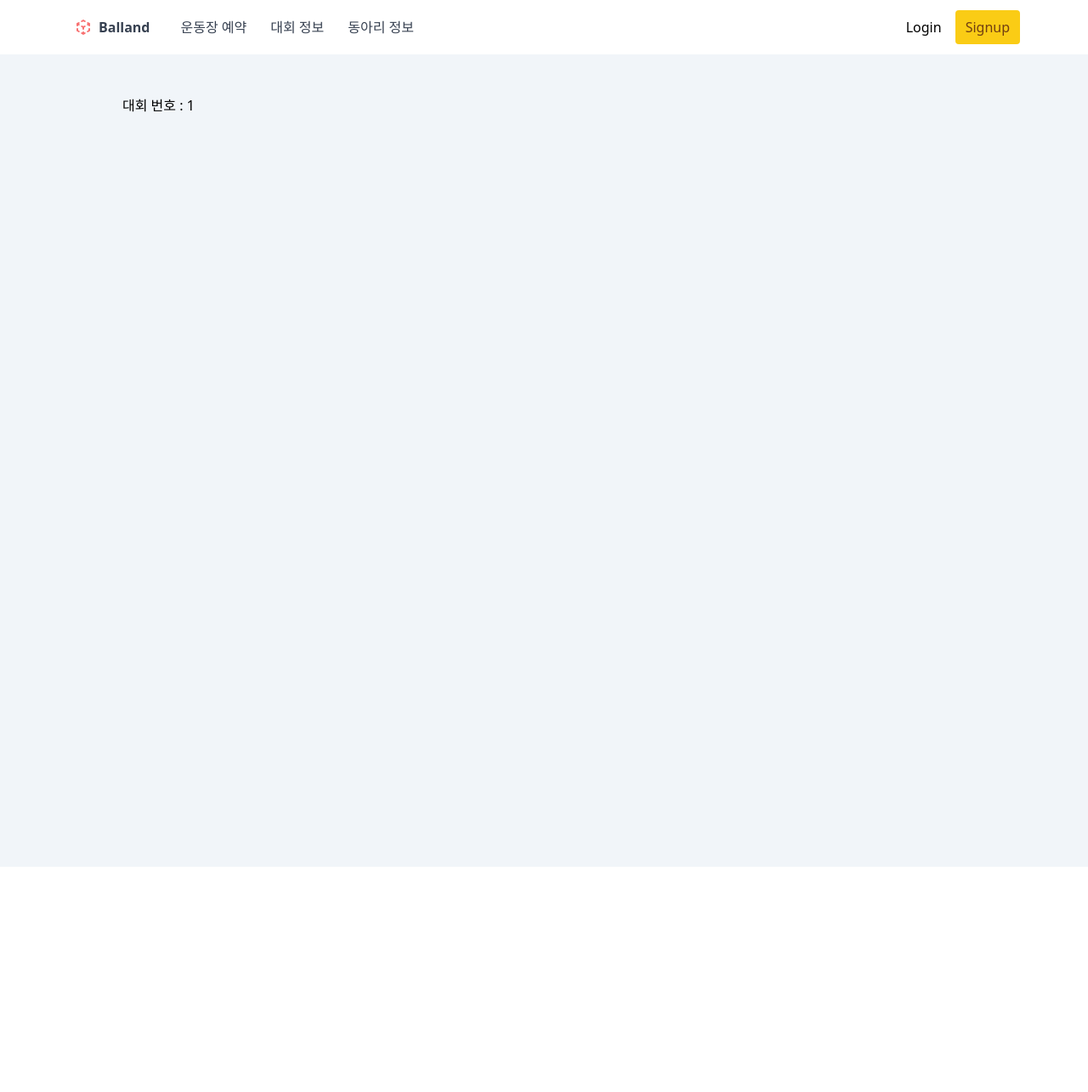
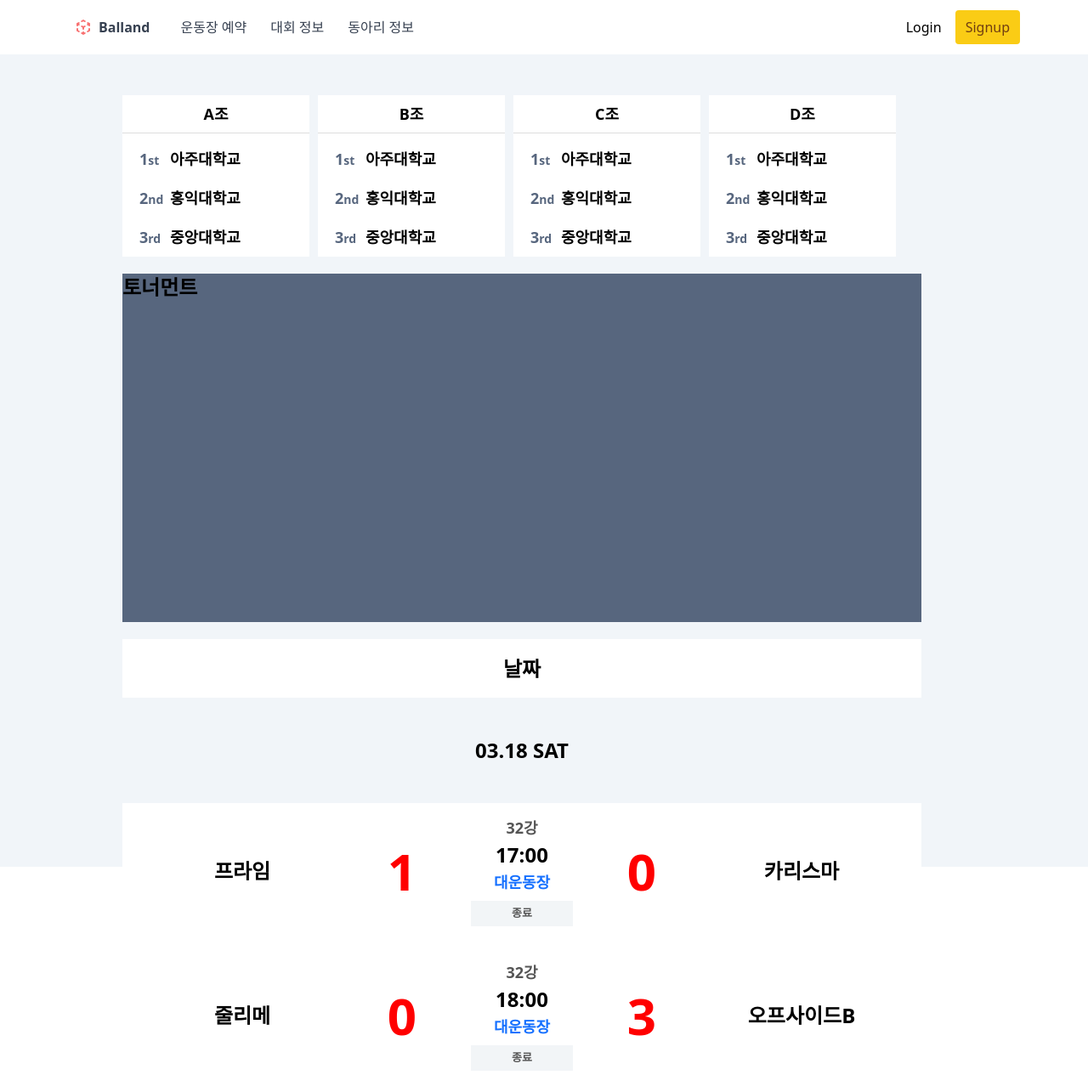
Before and after one commit to Ballandd/Balland_Web, a Next.js app in the folder balland/: page /competition/1 in a window 1280 px wide. Shown: the whole page at 85% size. Before the commit the page ends 1020 px from the top, so only its background shows below. Built offline with nearby package versions, Linux system fonts and the light colour scheme; no server answers.

Commit message:
Design(competition/[id].js): 대회 상세정보 페이지 구성 배치

```diff
--- /dev/null
+++ b/balland/components/Tournament.tsx
@@ -0,0 +1,13 @@
+export interface infoTournamentProps {
+    team: String
+}
+
+const Tournament = (props: infoTournamentProps) => {
+    return (
+        <div className="w-[940px] h-[410px] bg-[#57667E]">
+            <h1 className="items-center text-2xl font-bold">{props.team}</h1>
+        </div>
+    )
+}
+
+export default Tournament
--- a/balland/pages/competition/[id].js
+++ b/balland/pages/competition/[id].js
@@ -1,10 +1,72 @@
 import React from "react"
+import CompetitionResult from "../../components/CompetitionResult.tsx"
+import GroupRank from "../../components/GroupRank.tsx"
+import Tournament from "../../components/Tournament.tsx"
 import { useRouter } from "next/router"
 
 const CompetitionDetail = () => {
   const router = useRouter()
   const { id } = router.query
 
-  return <div>대회 번호 : {id}</div>
+  const grouplist = [
+    "A조",
+    "B조",
+    "C조",
+    "D조",
+  ]
+
+  return (
+    <div classNaem="flex flex-col mt-5 justify-items-center">
+      <div className="flex flex-row">
+        {grouplist.map((group) => (
+          <div className="mr-2.5">
+            <GroupRank
+              group={group}
+              teamOne="아주대학교"
+              teamTwo="홍익대학교"
+              teamThree="중앙대학교"
+            />
+          </div>
+        ))}
+      </div>
+      <div className="mt-5">
+        <Tournament
+          team="토너먼트"
+        />
+      </div>
+      <div className="w-[940px] h-[69px] mt-5 bg-white content-center">
+        <h2 className="font-bold text-[24px] text-center">날짜</h2>
+      </div>
+      <div className="w-[940px] h-full mt-[46px] text-2xl font-extrabold">
+        <h2 className="text-center">03.18 SAT</h2>
+      </div>
+      <div className="mt-[46px] flex flex-col">
+        <div className="pb-2.5">
+          <CompetitionResult
+            Round="32강"
+            Time="17:00"
+            facility="대운동장"
+            status={1}
+            teamA="프라임"
+            teamB="카리스마"
+            scoreA={1}
+            scoreB={0}
+          />
+        </div>
+        <div className="pb-2.5">
+          <CompetitionResult
+            Round="32강"
+            Time="18:00"
+            facility="대운동장"
+            status={1}
+            teamA="줄리메"
+            teamB="오프사이드B"
+            scoreA={0}
+            scoreB={3}
+          />
+        </div>
+      </div>
+    </div>
+  )
 }
 export default CompetitionDetail
```
